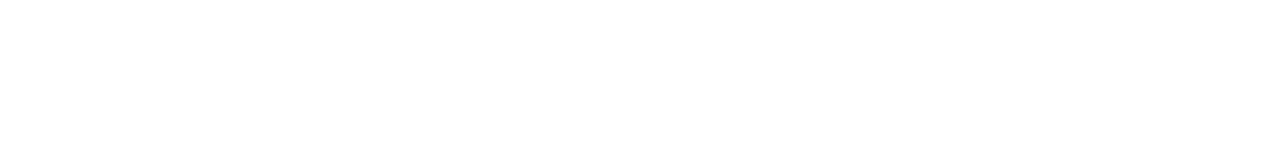
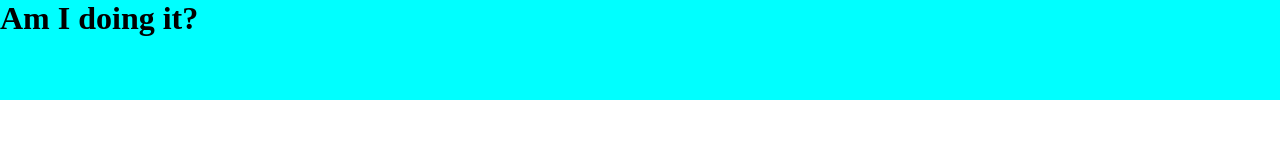
Before and after one commit to Inkh/queryfun, a plain HTML site: page index.html in a window 1280 px wide. Drawn offline with nearby package versions, Linux system fonts and the light colour scheme.

Commit message:
added fadeIn effect

```diff
--- a/index.html
+++ b/index.html
@@ -4,14 +4,18 @@
         <meta charset="utf-8">
         <title>Fun things</title>
         <link rel="stylesheet" type="text/css" href="style.css">
-        <script type="text/javascript" src='http://ajax.googleapis.com/ajax/libs/jquery/1.11.1/jquery.min.js'></script>
+        <script type="text/javascript" src="http://ajax.googleapis.com/ajax/libs/jquery/1.11.1/jquery.min.js"></script>
         <script type="text/javascript">
             $(document).ready(function(){
-                alert("sup mane u ready");
-            })
+                $('.banner').fadeIn("slow");
+            });
         </script>
     </head>
     <body>
-
+        <div class="wrapper">
+            <div class="banner">
+                <h1>Am I doing it?</h1>
+            </div>
+        </div>
     </body>
 </html>
--- a/style.css
+++ b/style.css
@@ -0,0 +1,11 @@
+*{
+    margin:0px;
+    padding:0px;
+    vertical-align: top;
+}
+.banner{
+    background-color:cyan;
+    height:100px;
+    width:100%;
+    display: none;
+}
```
